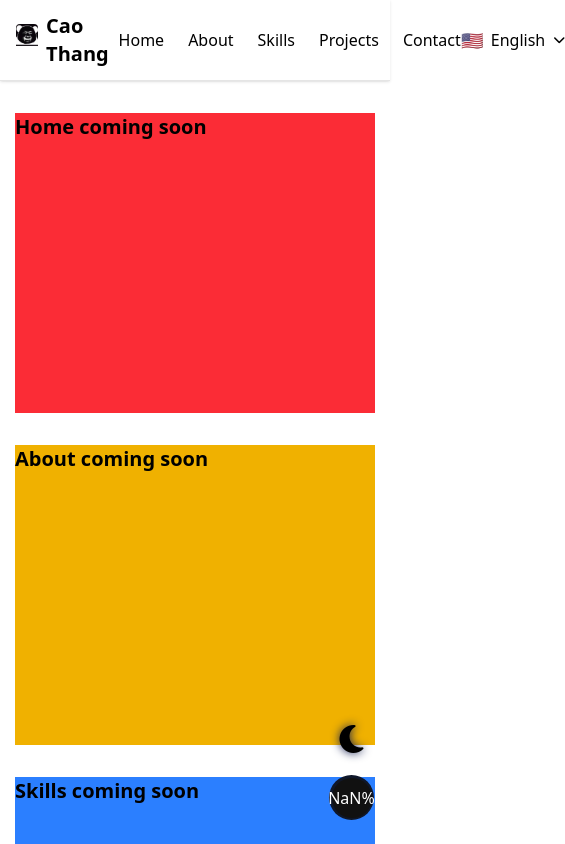
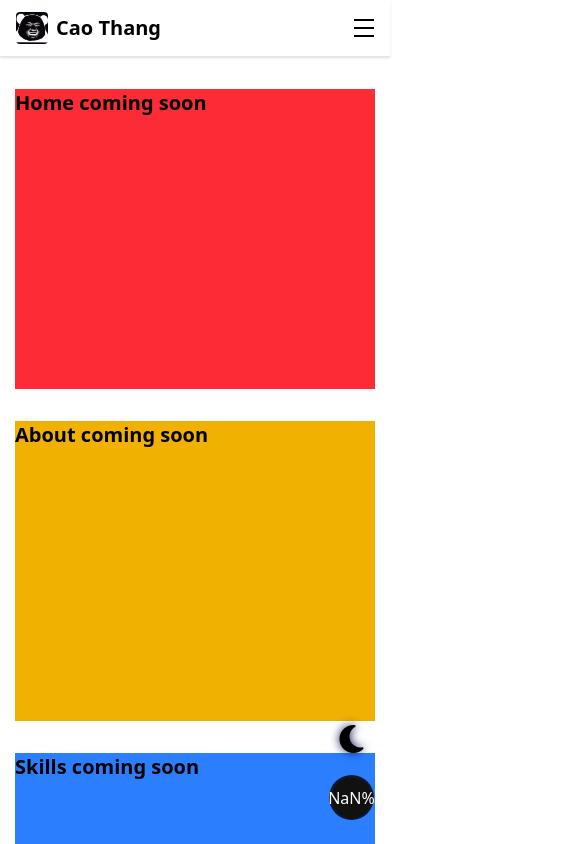
Before and after one commit to CaoThang7/my-portfolio, a Next.js app: page /en in a window 390 px wide. Shown: the top 844 px of the page, 565 px wide, since content can reach past the window. Built offline with nearby package versions, Linux system fonts and the light colour scheme.

Commit message:
update: responsive nav header

```diff
--- a/src/components/Header/index.tsx
+++ b/src/components/Header/index.tsx
@@ -9,10 +9,12 @@ import LanguageSwitcher from "@/components/LanguageSwitcher";
 
 const Header = () => {
   const [activeItem, setActiveItem] = useState<string>("");
+  const [isMenuOpen, setIsMenuOpen] = useState<boolean>(false);
   const t = useTranslations("");
 
   const handleClickNav = (item: string) => {
     setActiveItem(item);
+    setIsMenuOpen(false);
     const element = document.getElementById(item.toLowerCase());
     if (element) {
       element.scrollIntoView({ behavior: "smooth" });
@@ -48,8 +50,8 @@ const Header = () => {
           </div>
         </Link>
 
-        {/* Navbar */}
-        <nav className="flex space-x-6 text-base font-medium font-sans">
+        {/* Desktop Navigation */}
+        <nav className="hidden md:flex space-x-6 text-base font-medium font-sans">
           {navItems.map((item) => (
             <button
               key={item}
@@ -63,8 +65,83 @@ const Header = () => {
           ))}
         </nav>
 
-        {/* Language */}
-        <LanguageSwitcher />
+        {/* Desktop Language Switcher */}
+        <div className="hidden md:block">
+          <LanguageSwitcher />
+        </div>
+
+        {/* Mobile Menu Button */}
+        <button
+          onClick={() => setIsMenuOpen(!isMenuOpen)}
+          className="md:hidden text-[--foreground] p-0 relative z-[51]"
+        >
+          <div className="w-5 h-4 relative flex flex-col justify-center gap-[5px]">
+            <span
+              className={`absolute w-5 h-[2px] bg-current transform transition-all duration-300 ${
+                isMenuOpen ? "rotate-45 translate-y-0" : "-translate-y-2"
+              }`}
+            />
+            <span
+              className={`absolute w-5 h-[2px] bg-current transition-opacity duration-300 ${
+                isMenuOpen ? "opacity-0" : ""
+              }`}
+            />
+            <span
+              className={`absolute w-5 h-[2px] bg-current transform transition-all duration-300 ${
+                isMenuOpen ? "-rotate-45 translate-y-0" : "translate-y-2"
+              }`}
+            />
+          </div>
+        </button>
+      </div>
+
+      {/* Mobile Menu */}
+      <div
+        className={`md:hidden fixed inset-0 bg-white dark:bg-[var(--background)] z-50 transition-all duration-300 ${
+          isMenuOpen
+            ? "opacity-100 translate-y-0"
+            : "opacity-0 translate-y-[-100%] pointer-events-none"
+        }`}
+      >
+        <div className="h-full flex flex-col pt-14 px-4">
+          <nav className="flex flex-col font-medium font-sans">
+            {navItems.map((item) => (
+              <button
+                key={item}
+                onClick={() => handleClickNav(item)}
+                className={`flex items-center justify-between py-4 text-base text-[--foreground] border-b-[0.2px] border-gray-400 dark:border-gray-400 transition-all duration-300 ${
+                  activeItem === item
+                    ? "font-bold text-[var(--active-color)]"
+                    : ""
+                }`}
+              >
+                <div className="flex items-center gap-3">
+                  {/* Icons for each menu item */}
+                  {item.toLowerCase() === "home" && (
+                    <i className="fas fa-home w-6 text-[var(--foreground)]" />
+                  )}
+                  {item.toLowerCase() === "about" && (
+                    <i className="fas fa-user w-6 text-[var(--foreground)]" />
+                  )}
+                  {item.toLowerCase() === "skills" && (
+                    <i className="fas fa-code w-6 text-[var(--foreground)]" />
+                  )}
+                  {item.toLowerCase() === "projects" && (
+                    <i className="fas fa-project-diagram w-6 text-[var(--foreground)]" />
+                  )}
+                  {item.toLowerCase() === "contact" && (
+                    <i className="fas fa-envelope w-6 text-[var(--foreground)]" />
+                  )}
+                  <span>{t("navigation." + item.toLowerCase())}</span>
+                </div>
+                <i className="fas fa-chevron-right text-[var(--foreground)]" />
+              </button>
+            ))}
+          </nav>
+          <div className="mt-0 pt-4 border-gray-200 dark:border-gray-700">
+            <LanguageSwitcher />
+          </div>
+        </div>
       </div>
     </header>
   );
--- a/src/components/LanguageSwitcher/index.tsx
+++ b/src/components/LanguageSwitcher/index.tsx
@@ -36,10 +36,10 @@ export default function LanguageSwitcher() {
   }, []);
 
   return (
-    <div className="relative" ref={dropdownRef}>
+    <div className="relative w-full md:w-auto" ref={dropdownRef}>
       <button
         onClick={() => setIsOpen(!isOpen)}
-        className="flex items-center cursor-pointer gap-2 text-base text-[--foreground] font-sans font-medium"
+        className="flex items-center cursor-pointer gap-2 text-base text-[--foreground] font-sans font-medium w-full"
       >
         <span className="flex items-center gap-2">
           <span className="text-lg">{currentLang?.flag}</span>
@@ -53,7 +53,7 @@ export default function LanguageSwitcher() {
       </button>
 
       {isOpen && (
-        <div className="absolute right-0 mt-1 py-2 w-36 bg-white dark:bg-[var(--background)] shadow-[var(--shadow-dropdown-language)]">
+        <div className="absolute left-0 right-0 md:left-auto md:right-0 mt-1 py-2 w-full md:w-36 bg-white dark:bg-[var(--background)] shadow-[var(--shadow-dropdown-language)]">
           {languages.map((lang) => (
             <button
               key={lang.code}
```
